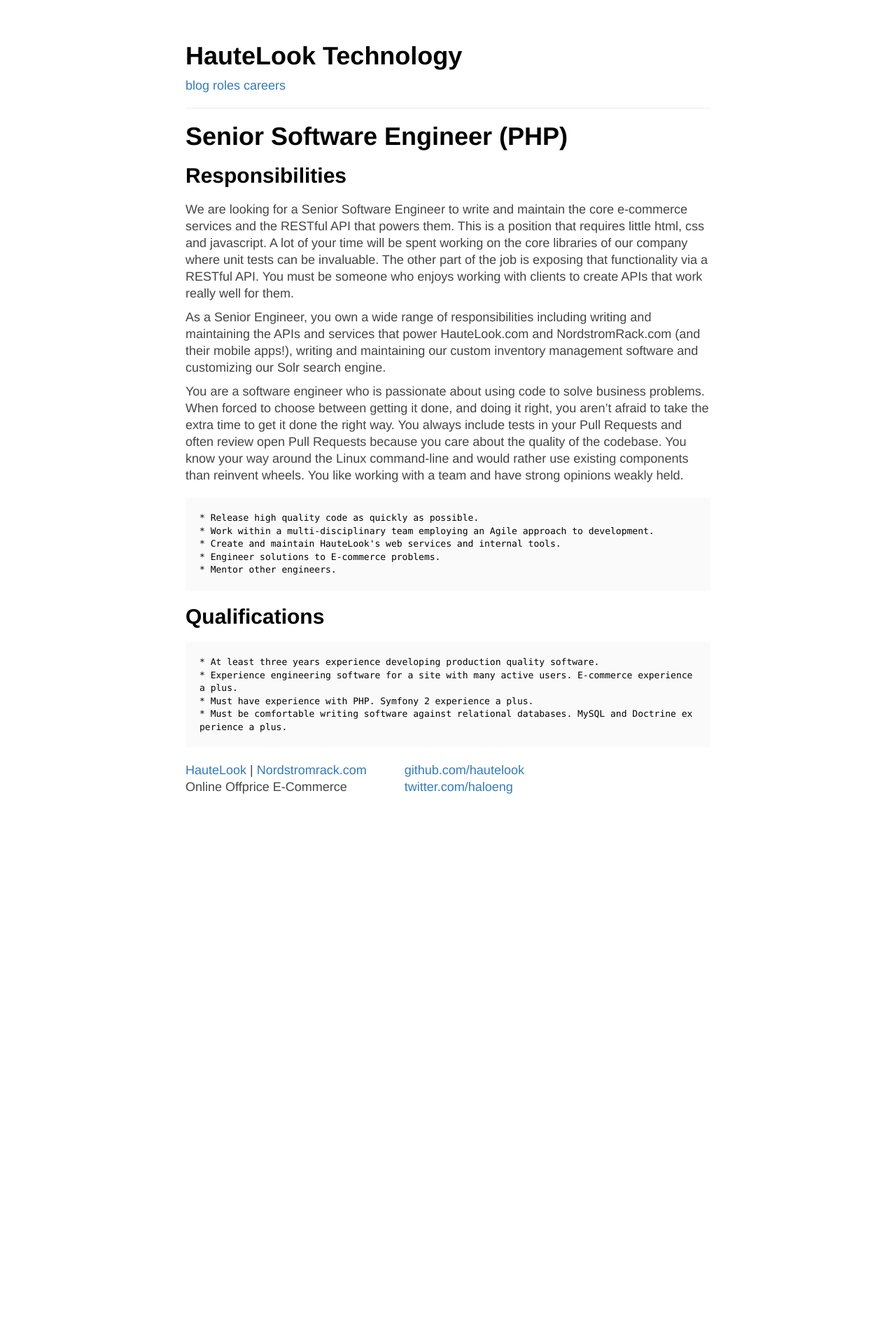
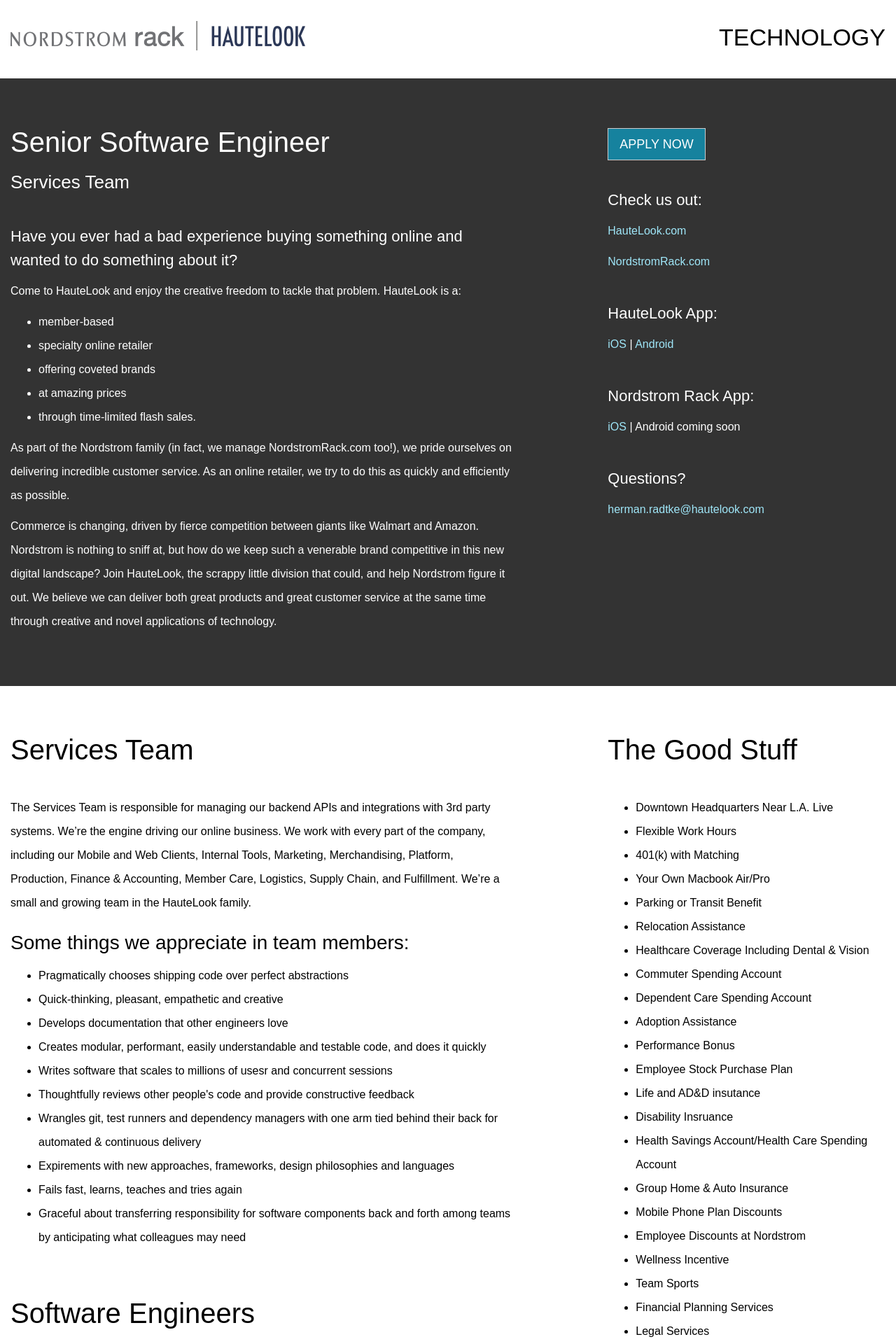
Before and after one commit to hautelook/hautelook.github.io, a Jekyll site: the page built from careers/sr-software-eng-php.html, in a window 1280 px wide. Shown: the top 1920 px of the page at 70% size. Built offline with Jekyll 4.4.1, drawn with Linux system fonts in a browser that asks for light colours; nearby versions of some CDN libraries; before the commit the page ends 1186 px from its top, so only the background shows below that; some of the changed text lies outside the part shown.

Commit message:
Initial design of Services Eng job listing

```diff
--- /dev/null
+++ b/careers/sr-software-eng-php.html
@@ -0,0 +1,196 @@
+---
+layout:
+title: Senior Software Engineer (Services Team)
+---
+
+<!DOCTYPE html>
+<html lang="en">
+  <head>
+    <meta charset="utf-8">
+    <meta http-equiv="X-UA-Compatible" content="IE=edge">
+    <meta name="viewport" content="width=device-width, initial-scale=1">
+    <title>{{ page.title }}</title>
+    <link type="text/css" rel="stylesheet" href="https://maxcdn.bootstrapcdn.com/bootstrap/3.2.0/css/bootstrap.min.css"/>
+    <link type="text/css" rel="stylesheet" href="{{ site.baseurl }}css/style.css"/>
+
+    <script src="//use.typekit.net/rmy4jvl.js"></script>
+    <script>try{Typekit.load();}catch(e){}</script>
+  </head>
+  <body>
+    <div class="container-fluid">
+      <header>
+        <div class="row header__row">
+          <div class="col-md-5">
+            <img class="img-responsive" alt="Nordstromrack | HauteLook" src="/assets/logo_header.png" />
+          </div>
+          <div class="col-md-3 col-md-offset-4">
+            <h2 class="text-right text-uppercase">Technology</h2>
+          </div>
+        </div>
+      </header>
+
+      <article>
+        <header>
+          <div class="row showcase dark">
+            <div class="col-md-7">
+              <h1 class="showcase__header">Senior Software Engineer<br><small>Services Team</small></h1>
+
+              <h4 class="showcase__question">Have you ever had a bad experience buying something online and wanted to do something about it?</h4>
+              <p>Come to HauteLook and enjoy the creative freedom to tackle that problem. HauteLook is a:</p>
+              <ul>
+                <li>member-based</li>
+                <li>specialty online retailer</li>
+                <li>offering coveted brands</li>
+                <li>at amazing prices</li>
+                <li>through time-limited flash sales.</li>
+              </ul>
+              <p>As part of the Nordstrom family (in fact, we manage NordstromRack.com too!), we pride ourselves on delivering incredible customer service. As an online retailer, we try to do this as quickly and efficiently as possible.</p>
+              <p>Commerce is changing, driven by fierce competition between giants like Walmart and Amazon. Nordstrom is nothing to sniff at, but how do we keep such a venerable brand competitive in this new digital landscape? Join HauteLook, the scrappy little division that could, and help Nordstrom figure it out. We believe we can deliver both great products and great customer service at the same time through creative and novel applications of technology.</p>
+            </div>
+            <div class="col-md-4 col-md-offset-1">
+              <h1><a class="btn btn-default text-uppercase btn-lg cta" href="#" role="button">Apply Now</a></h1>
+
+              <h4 class="check_us_out">Check us out:</h4>
+              <p><a href="https://www.hautelook.com">HauteLook.com</a><p>
+              <p><a href="https://www.nordstromrack.com">NordstromRack.com</a>
+
+              <h4 class="check_us_out">HauteLook App:</h4>
+              <p><a href="">iOS</a> | <a href="">Android</a><p>
+
+              <h4 class="check_us_out">Nordstrom Rack App:</h4>
+              <p><a href="">iOS</a> | Android coming soon<p>
+
+              <h4 class="check_us_out">Questions?</h4>
+              <p><a mailto="">herman.radtke@hautelook.com</a></p>
+
+            </div>
+          </div>
+        </header>
+
+        <div class="row content">
+          <section>
+            <div class="col-md-7">
+              <h1>Services Team</h1>
+
+              <p>The Services Team is responsible for managing our backend APIs and integrations with 3rd party systems. We’re the engine driving our online business. We work with every part of the company, including our Mobile and Web Clients, Internal Tools, Marketing, Merchandising, Platform, Production, Finance & Accounting, Member Care, Logistics, Supply Chain, and Fulfillment. We’re a small and growing team in the HauteLook family.</p>
+
+              <h3>Some things we appreciate in team members:</h3>
+              <ul>
+                <li>Pragmatically chooses shipping code over perfect abstractions</li>
+                <li>Quick-thinking, pleasant, empathetic and creative</li>
+                <li>Develops documentation that other engineers love</li>
+                <li>Creates modular, performant, easily understandable and testable code, and does it quickly</li>
+                <li>Writes software that scales to millions of usesr and concurrent sessions</li>
+                <li>Thoughtfully reviews other people's code and provide constructive feedback</li>
+                <li>Wrangles git, test runners and dependency managers with one arm tied behind their back for automated & continuous delivery</li>
+                <li>Expirements with new approaches, frameworks, design philosophies and languages</li>
+                <li>Fails fast, learns, teaches and tries again</li>
+                <li>Graceful about transferring responsibility for software components back and forth among teams by anticipating what colleagues may need</li>
+              </ul>
+
+              <h1>Software Engineers</h1>
+              <h3>Our software engineers contemplate questions like...</h3>
+              <ul>
+                <li>How do we decouple and divide up our work so that teams can work independently and parallel?</li>
+                <li>How do we track millions of items in various states of transit in real time?</li>
+                <li>How do we deliver goods to members in a decentralized but efficient way?</li>
+                <li>How do we provide excellent customer service without talking directly to members?</li>
+                <li>How do we support multiple business models and marketing channels without tripping over ourselves?</li>
+                <li>How do we make sure we are measuring the right things and delivering the greatest value to our members so that we feel good about our work?</li>
+                <li>How do we do all of these things fast, reliably and robustly while ensuring scalability, performance and security?</li>
+              </ul>
+
+              <p>We are currently working on abstracting our e-commerce platform to add flexibility so that we can quickly try and test new features, business models, distribution channels, marketing programs and service delivery options. We want to make the shopping experience fun and effortless for our members, to meet them whenver and whereever they are. We want members to enjoy their time with us. Stop on by and chat with us if these problems sound interesting to you.</p>
+
+              <h1>Our Stack</h1>
+              <ul>
+                <li>Alignment: Scrum, Jira, Slack, Github</li>
+                <li>Web Client: JQuery, Ember, React, OOCSS, BEM</li>
+                <li>Mobile Client: iOS (Obj-C), Android (Java)</li>
+                <li>Server: PHP, Zend, Symfony 2, Doctrime ORM</li>
+                <li>Testing: Behat, PHPUnit</li>
+                <li>Automation: Python, Puppet, Git, Ruby, Jenkins, Travis CI, Capistrano, bash, Ansible</li>
+                <li>Storage/Cache: MySQL, MongoDb, Solr, Couchbase</li>
+                <li>Platform: CentOS, nginx, php-fpm, node</li>
+                <li>Network: F5, Varnish, Akamai</li>
+              </ul>
+
+              <h3 class="change">What would you change and why?</h3>
+            </div>
+          </section>
+
+          <aside>
+            <div class="col-md-4 col-md-offset-1">
+              <h1>The Good Stuff</h1>
+              <ul>
+                <li>Downtown Headquarters Near L.A. Live</li>
+                <li>Flexible Work Hours</li>
+                <li>401(k) with Matching</li>
+                <li>Your Own Macbook Air/Pro</li>
+                <li>Parking or Transit Benefit</li>
+                <li>Relocation Assistance</li>
+                <li>Healthcare Coverage Including Dental & Vision</li>
+                <li>Commuter Spending Account</li>
+                <li>Dependent Care Spending Account</li>
+                <li>Adoption Assistance</li>
+                <li>Performance Bonus</li>
+                <li>Employee Stock Purchase Plan</li>
+                <li>Life and AD&D insutance</li>
+                <li>Disability Insruance</li>
+                <li>Health Savings Account/Health Care Spending Account</li>
+                <li>Group Home & Auto Insurance</li>
+                <li>Mobile Phone Plan Discounts</li>
+                <li>Employee Discounts at Nordstrom</li>
+                <li>Wellness Incentive</li>
+                <li>Team Sports</li>
+                <li>Financial Planning Services</li>
+                <li>Legal Services</li>
+                <li>Confidential Counseling Services</li>
+                <li>Discounted Gym Memberships</li>
+                <li>Equal Opportunity Employer</li>
+              </ul>
+
+              <h1>More Openings</h1>
+              <ul>
+                <li>Senior Software Engineer - Scala</li>
+                <li>Lorem Ipsum Dolor</li>
+                <li>Lorem Ipsum Dolor</li>
+                <li>Lorem Ipsum Dolor</li>
+                <li>Lorem Ipsum Dolor</li>
+              </ul>
+            </div>
+          </aside>
+        </div>
+
+        <footer>
+          <div class="row dark article__footer">
+            <div class="col-md-5">
+              <h1>Senior Software Engineer</h1>
+            </div>
+            <div class="col-md-2 col-md-offset-5">
+              <a class="btn btn-default text-uppercase btn-lg cta" href="#" role="button">Apply Now</a>
+            </div>
+          </div>
+        </footer>
+      </article>
+
+      <footer>
+        <div class="row footer">
+          <div class="col-md-6 footer__img">
+            <img class="img-responsive" alt="Nordstromrack | HauteLook" src="/assets/logo_header.png" />
+          </div>
+          <div class="col-md-3 footer__img">
+            <a href="https://github.com/hautelook"/><img alt="github icon" src="/assets/icon_gitHub.png" /><span class="footer__link">github.com/hautelook</span></a>
+          </div>
+          <div class="col-md-3 footer__img">
+            <a class="footer_a" href="https://twitter.com/haloeng"/><img alt="twitter icon" src="/assets/icon_twitter.png" /><span class="footer__link">@haloeng</span></a>
+          </div>
+        </div>
+      </footer>
+
+    </div>
+    {% if site.env != 'development' %}
+        {% include ga.html %}
+    {% endif %}
+  </body>
+</html>
--- a/careers/sr-software-eng-php.md
+++ /dev/null
@@ -1,28 +0,0 @@
----
-layout: default
-title: Senior Software Engineer (PHP)
----
-
-# Senior Software Engineer (PHP)
-
-## Responsibilities
-
-We are looking for a Senior Software Engineer to write and maintain the core e-commerce services and the RESTful API that powers them. This is a position that requires little html, css and javascript. A lot of your time will be spent working on the core libraries of our company where unit tests can be invaluable. The other part of the job is exposing that functionality via a RESTful API. You must be someone who enjoys working with clients to create APIs that work really well for them.
-
-
-As a Senior Engineer, you own a wide range of responsibilities including writing and maintaining the APIs and services that power HauteLook.com and NordstromRack.com (and their mobile apps!), writing and maintaining our custom inventory management software and customizing our Solr search engine.
-
-You are a software engineer who is passionate about using code to solve business problems.  When forced to choose between getting it done, and doing it right, you aren't afraid to take the extra time to get it done the right way.  You always include tests in your Pull Requests and often review open Pull Requests because you care about the quality of the codebase. You know your way around the Linux command-line and would rather use existing components than reinvent wheels. You like working with a team and have strong opinions weakly held.
-
-    * Release high quality code as quickly as possible.
-    * Work within a multi-disciplinary team employing an Agile approach to development.
-    * Create and maintain HauteLook's web services and internal tools.
-    * Engineer solutions to E-commerce problems.
-    * Mentor other engineers.
-
-## Qualifications
-
-    * At least three years experience developing production quality software.
-    * Experience engineering software for a site with many active users. E-commerce experience a plus.
-    * Must have experience with PHP. Symfony 2 experience a plus.
-    * Must be comfortable writing software against relational databases. MySQL and Doctrine experience a plus.
--- a/css/style.css
+++ b/css/style.css
@@ -1,51 +1,198 @@
+* {
+  line-height: 34px;
+  font-weight: 300;
+  -webkit-border-radius: 0 !important;
+     -moz-border-radius: 0 !important;
+          border-radius: 0 !important;
+}
+
 body {
-  margin: 40px 0;
-  color: #444;
-  font: 18px 'Helvetica Neue', Helvetica, Arial, sans-serif;
-  line-height: 24px;
+  color: #000;
+  font-family: "futura-pt", sans-serif;
+  font-size: 16px;
+  line-height: 28px;
   font-weight: 300;
 }
 
-h1, h2, h3, h4 {
-  font-weight: bold;
-  color: #000;
-}
-
-h2, h3, h4 {
-  margin: 20px 0;
-}
-
-pre {
-  color: #000;
-  margin: 20px 0;
-  padding: 20px;
-  background-color: #fafafa;
-  border: 0;
-}
-
-.post h1.title {
-  margin-top: 48px;
-}
-
-.post h2 {
-  margin: 60px 0 20px 0;
-}
-
-code {
-  color: #333;
-  background-color: #fafafa;
-}
-
-pre code {
-  background-color: transparent;
-}
-
-blockquote {
-  margin-top: 40px;
+h1 {
+  font-size: 40px;
+  line-height: 52px;
+  font-weight: 300;
+  margin-top: 65px;
   margin-bottom: 40px;
 }
 
-.footer .contact {
-  float: left;
-  margin-right: 3em;
+h2 {
+  font-size: 34px;
+  line-height: 46px;
+  font-weight: 300;
 }
+
+h3 {
+  font-size: 28px;
+  line-height: 40px;
+  font-weight: 300;
+}
+
+h4 {
+  font-size: 22px;
+  line-height: 34px;
+  font-weight: 300;
+}
+
+h5 {
+  font-size: 16px;
+  line-height: 28px;
+  font-weight: 300;
+}
+
+h1 small {
+  color: #6E6E6E;
+  font-weight: 300;
+}
+
+a {
+    color: #16829E;
+}
+
+/* unvisited link */
+a:link {
+    color: #16829E;
+}
+
+/* visited link */
+a:visited {
+    color: #16829E;
+}
+
+/* mouse over link */
+a:hover {
+    color: #016D91;
+    text-decoration: none;
+}
+
+/* selected link */
+a:active {
+    color: #16829E;
+}
+
+.dark {
+  background-color: #333;
+  color: #FFF;
+}
+
+.dark a {
+  color: #9FE6F8;
+}
+
+/* unvisited link */
+.dark a:link {
+  color: #9FE6F8;
+}
+
+/* visited link */
+.dark a:visited {
+  color: #9FE6F8;
+}
+
+/* mouse over link */
+.dark a:hover {
+  color: #16829E;
+  text-decoration: none;
+}
+
+.dark small {
+  color: #FFF;
+}
+
+.cta {
+  background-color: #16829E;
+  color: #FFF;
+}
+
+a.cta {
+  color: #FFF;
+}
+
+/* unvisited link */
+a:link.cta {
+  color: #FFF;
+}
+
+/* visited link */
+a:visited.cta {
+  color: #FFF;
+}
+
+/* mouse over link */
+a:hover.cta {
+  color: #FFF;
+  text-decoration: none;
+}
+
+/* selected link */
+a:active.cta {
+    color: #FFF;
+}
+
+.alert {
+  color: #9E3393;
+}
+
+.header__row {
+  min-height: 112px;
+}
+
+.header__row img {
+  margin-top: 30px;
+}
+
+.header__row h2 {
+  margin-top: 30px;
+}
+
+.check_us_out {
+  margin-top: 40px;
+}
+
+.showcase {
+  padding-bottom: 65px;
+}
+
+.content {
+  margin-bottom: 65px;
+}
+
+.change {
+  margin-bottom: 0px;
+}
+
+.article__footer {
+  min-height: 200px;
+}
+
+.article__footer h1 {
+  margin-top: 60px;
+}
+
+.article__footer a {
+  margin-top: 60px;
+  margin-bottom: 40px;
+}
+
+.footer {
+  color: #EFEFEF;
+  min-height: 90px;
+}
+
+.footer__img {
+  margin-top: 25px;
+  margin-bottom: 25px;
+}
+
+.footer__link {
+  font-size: 22px;
+  padding-left: 8px;
+  line-height: 34px;
+  font-weight: 300;
+}
```
Also changed, not shown: assets/icon_gitHub.png (added), assets/icon_twitter.png (added), assets/logo_footer.png (added), assets/logo_header.png (added).
